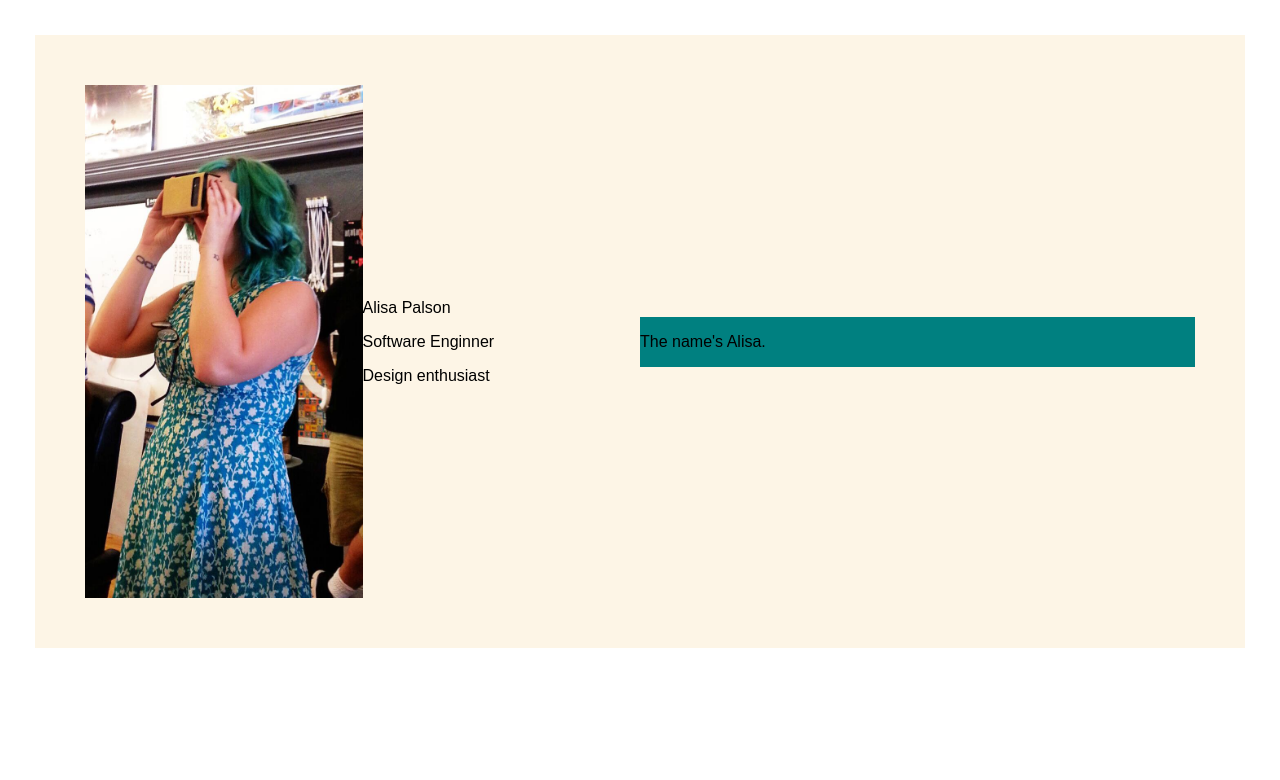
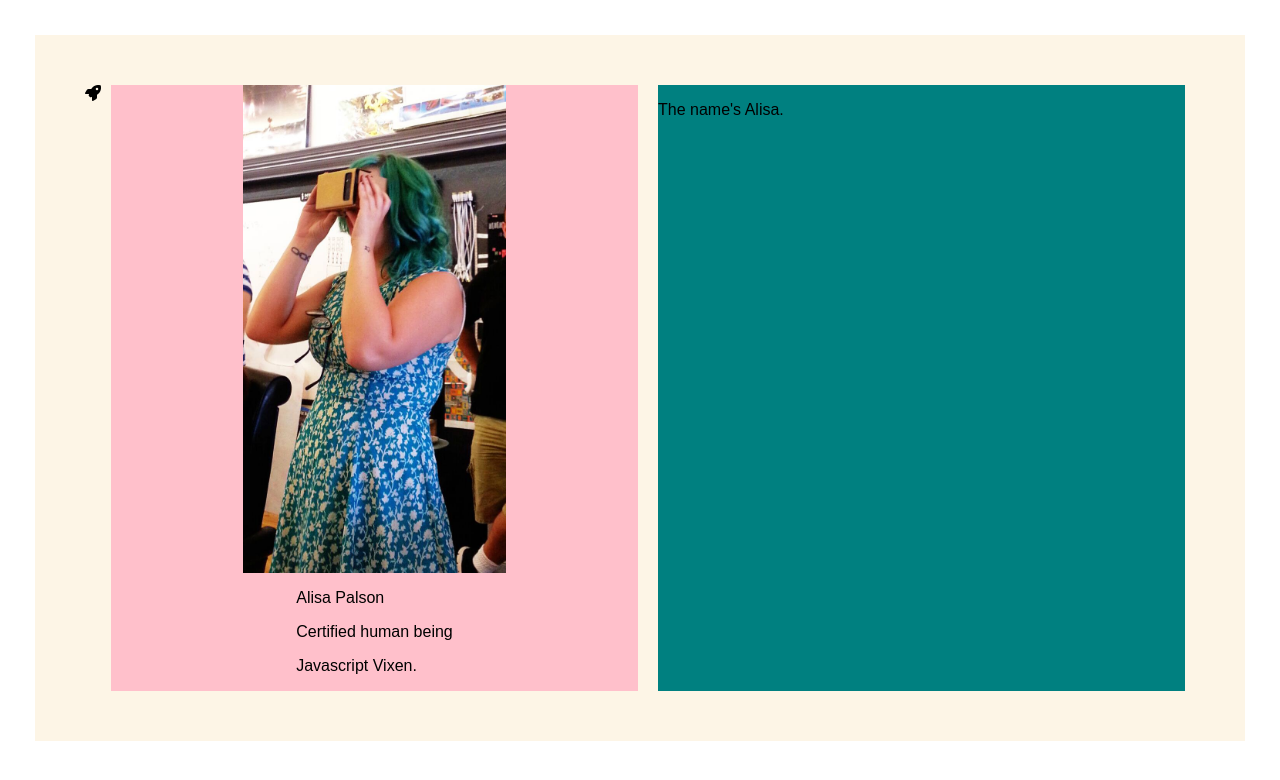
Before and after one commit to AlisamfP/Palson.info, a React (Create React App) app: page / in a window 1280 px wide. Shown: the top 780 px of the page. Built offline with nearby package versions, Linux system fonts and the light colour scheme.

Commit message:
needs cleanup, dropdown working

```diff
--- a/public/index.html
+++ b/public/index.html
@@ -1,6 +1,7 @@
 <!doctype html>
 <html lang="en">
   <head>
+    <script src="https://use.fontawesome.com/c1796c3d26.js"></script>
     <meta charset="utf-8">
     <meta name="viewport" content="width=device-width, initial-scale=1, shrink-to-fit=no">
     <meta name="theme-color" content="#000000">
--- a/src/App.css
+++ b/src/App.css
@@ -1,10 +1,6 @@
 .main-wrapper {
   padding: 50px;
   display: flex;
-  flex-flow: row wrap;
-  justify-content: center;
-  align-items: center;
-  flex: 1;
   height: stretch;
   background-color: oldlace;
 }
@@ -12,6 +8,14 @@
 
 
  /*Large screens */*/
-@media all and (min-width: 800px) {
-
+@media all and (min-width: 600px) {
+  .main-wrapper {
+    padding: 50px;
+    flex-flow: row wrap;
+    justify-content: center;
+    align-items: center;
+    flex: 1;
+    height: stretch;
+    background-color: oldlace;
+  }
 }
--- a/src/App.js
+++ b/src/App.js
@@ -4,10 +4,34 @@ import SideBar from './components/sidebar/sidebar';
 import './App.css';
 
 class App extends Component {
+  constructor(props) {
+    super(props);
+    this.toggleSideBar = this.toggleSideBar.bind(this);
+    this.state = {
+      activeMenu: false
+    };
+  }
+
+  toggleSideBar() {
+    let sideBarState = !this.state.activeMenu
+    this.setState({
+      activeMenu: sideBarState
+    })
+  }
+
   render() {
+    let menu;
+    let {activeMenu} = this.state
+    if(activeMenu) {
+      menu = <div>HEY</div>
+    }
+    else {
+      menu = <SideBar></SideBar>
+    }
     return (
       <div className="main-wrapper">
-        <SideBar></SideBar>
+        <i className="fa fa-rocket" onClick={this.toggleSideBar} />
+        { menu }
         <Content></Content>
       </div>
     )
--- a/src/components/content/content.css
+++ b/src/components/content/content.css
@@ -2,5 +2,6 @@
   flex: 1;
   background: teal;
   height: stretch;
-
+  margin: 0 10px;
+  min-width: 150px;
 }
--- a/src/components/sidebar/sidebar.css
+++ b/src/components/sidebar/sidebar.css
@@ -1,22 +1,25 @@
 .sidebar-container {
-  display: flex;
-  flex-direction: row wrap;
+  margin: 0 10px;
   flex: 1;
-  justify-content: center;
-  align-items: center;
-  flex-direction: column;
+  background: pink;
+  min-width: 150px;
 }
 
 .sidebar--expanded {
   display: flex;
   align-items: center;
-  flex-direction: column wrap;
+  flex-direction: column;
   height: stretch;
 }
 
 
 .sidebar-face {
+  flex: 1;
   width: 50%;
   height: 50%;
   object-fit: contain;
 }
+
+.sidebar-info {
+  flex: 1;
+}
--- a/src/components/sidebar/sidebar.js
+++ b/src/components/sidebar/sidebar.js
@@ -1,7 +1,6 @@
 import React, { Component } from 'react';
 import photo from '../../photo.jpg';
 import './sidebar.css';
-
 
 
 class SideBar extends Component {
@@ -12,12 +11,11 @@ class SideBar extends Component {
           <img src={photo} className="sidebar-face" alt="my face" />
           <div className="sidebar-info">
             <p>Alisa Palson</p>
-              <p>Software Enginner</p>
-              <p>Design enthusiast</p>
+            <p>Certified human being</p>
+            <p>Javascript Vixen.</p>
           </div>
         </div>
       </div>
-
     )
   }
 }
```
Lines whose indentation alone changed are shown as unchanged.
